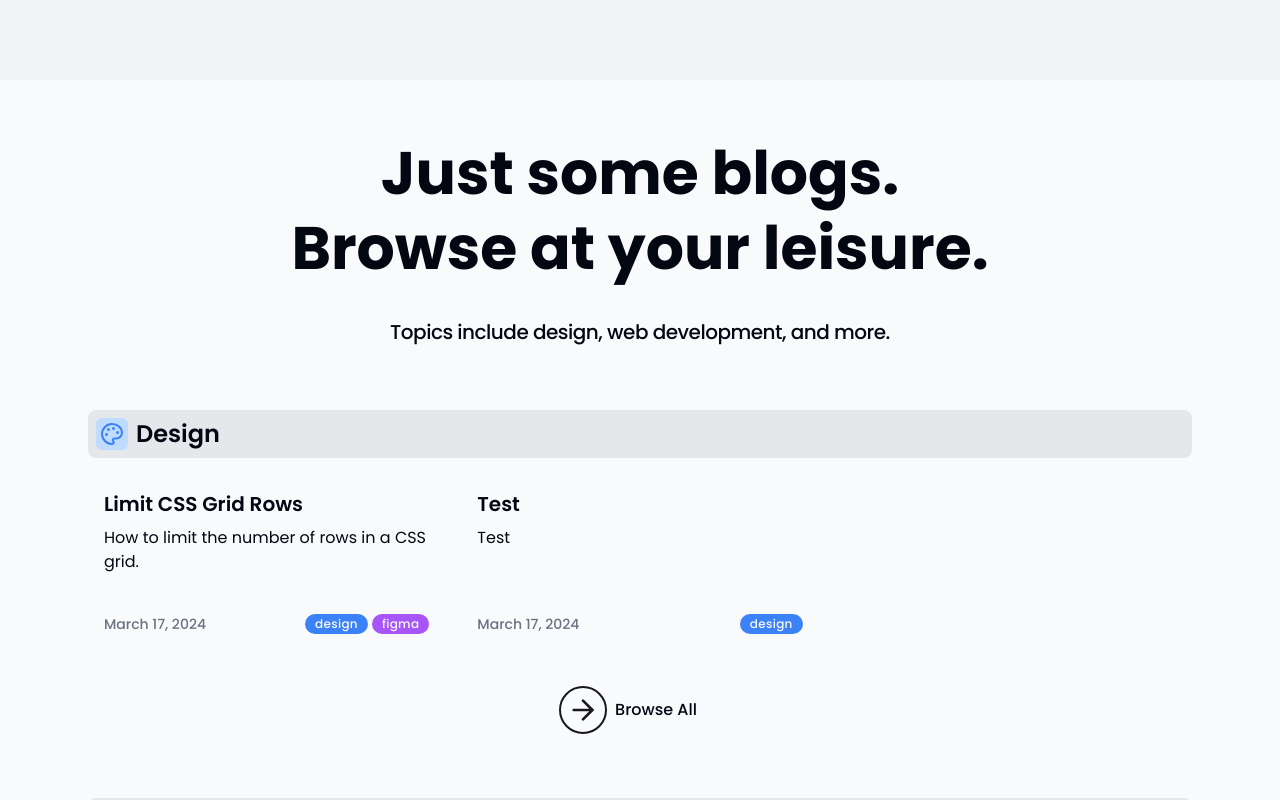
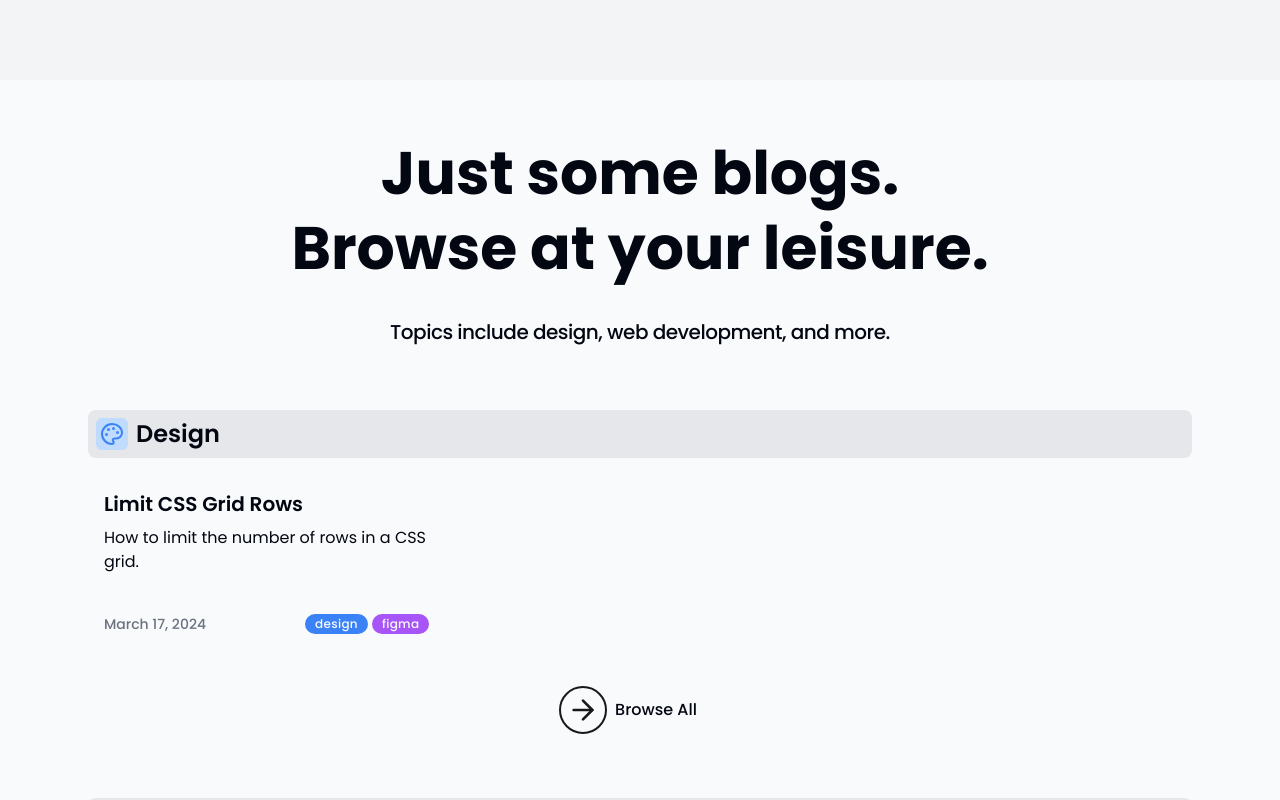
Before and after one commit to nhui98/nhui.blog, a Next.js app: page / in a window 1280 px wide. Shown: the top 800 px of the page. Built offline with nearby package versions, Linux system fonts and the light colour scheme.

Commit message:
refactor: consolidate types

```diff
--- a/src/app/(home)/page.tsx
+++ b/src/app/(home)/page.tsx
@@ -4,9 +4,8 @@ import Link from "next/link";
 import { BlogCard } from "@/components/blog-card";
 import { Container } from "@/components/container";
 import { TopicIcon } from "@/components/icons/topic-icon";
-import { Blog, getBlogs, Slug } from "@/data/blogs";
+import { Blog, getBlogs, Slug, Topic, TOPICS } from "@/lib/blogs";
 import { cn } from "@/lib/utils";
-import { Topic, TOPICS } from "@/lib/validators";
 
 export default async function Page() {
   const blogs = getBlogs();
--- a/src/app/[topic]/(blogs)/limit-css-grid-rows/page.tsx
+++ b/src/app/[topic]/(blogs)/limit-css-grid-rows/page.tsx
@@ -2,9 +2,9 @@ import { Metadata } from "next";
 
 import { ArticleHeading } from "@/components/article-heading";
 import { CodeHighlight } from "@/components/code-highlight";
-import { BLOGS } from "@/data/blogs";
+import { getBlog } from "@/lib/blogs";
 
-const blog = BLOGS["limit-css-grid-rows"];
+const blog = getBlog("limit-css-grid-rows");
 
 export const metadata: Metadata = {
   title: blog.title,
--- a/src/app/[topic]/page.tsx
+++ b/src/app/[topic]/page.tsx
@@ -4,8 +4,7 @@ import { BlogListing } from "@/components/blog-listing";
 import { ContainerSm } from "@/components/container";
 import { TopicIcon } from "@/components/icons/topic-icon";
 import { Separator } from "@/components/ui/separator";
-import { getBlogs } from "@/data/blogs";
-import { isTopic, TOPICS } from "@/lib/validators";
+import { getBlogs, isTopic, TOPICS } from "@/lib/blogs";
 
 export async function generateStaticParams() {
   return TOPICS.map((topic) => ({
--- a/src/components/article-heading.tsx
+++ b/src/components/article-heading.tsx
@@ -1,5 +1,4 @@
-import { Blog, Slug } from "@/data/blogs";
-import { TAG_STYLE } from "@/lib/validators";
+import { Blog, getTagStyle, Slug } from "@/lib/blogs";
 
 import { Badge } from "./ui/badge";
 import { Separator } from "./ui/separator";
@@ -16,7 +15,7 @@ export function ArticleHeading<T extends Slug>({ blog }: { blog: Blog<T> }) {
         <div className="text-sm font-medium text-gray-500">{blog.date}</div>
         <div className="flex flex-wrap gap-1">
           {blog.tags?.map((tag) => (
-            <Badge key={tag} variant={TAG_STYLE[tag]}>
+            <Badge key={tag} variant={getTagStyle(tag)}>
               {tag}
             </Badge>
           ))}
--- a/src/components/blog-card.tsx
+++ b/src/components/blog-card.tsx
@@ -1,8 +1,7 @@
 import Link from "next/link";
 
-import { Blog, Slug } from "@/data/blogs";
+import { Blog, getTagStyle, Slug } from "@/lib/blogs";
 import { cn } from "@/lib/utils";
-import { TAG_STYLE } from "@/lib/validators";
 
 import { Badge } from "./ui/badge";
 
@@ -34,7 +33,7 @@ export function BlogCard<T extends Slug>({
         <div className="text-sm font-medium text-gray-500">{blog.date}</div>
         <div className="flex flex-wrap justify-end gap-1">
           {blog.tags?.map((tag) => (
-            <Badge key={tag} variant={TAG_STYLE[tag]}>
+            <Badge key={tag} variant={getTagStyle(tag)}>
               {tag}
             </Badge>
           ))}
--- a/src/components/blog-listing.tsx
+++ b/src/components/blog-listing.tsx
@@ -4,7 +4,7 @@ import { useState } from "react";
 
 import { Input } from "@/components/ui/input";
 import { ToggleGroup, ToggleGroupItem } from "@/components/ui/toggle-group";
-import { Blog, Slug } from "@/data/blogs";
+import { Blog, Slug } from "@/lib/blogs";
 
 import { BlogCard } from "./blog-card";
 
--- a/src/data/blogs.ts
+++ /dev/null
@@ -1,40 +0,0 @@
-import { Tag, Topic } from "@/lib/validators";
-
-export type Blog<TSlug extends Slug> = {
-  slug: TSlug;
-  title: string;
-  description: string;
-  topic: Topic;
-  tags: Tag[];
-  date: string;
-};
-
-export function getBlogs() {
-  return Object.values(BLOGS).sort(
-    (a, b) => new Date(b.date).getTime() - new Date(a.date).getTime(),
-  );
-}
-
-const SLUGS = ["limit-css-grid-rows", "test"] as const;
-export type Slug = (typeof SLUGS)[number];
-
-export const BLOGS: {
-  [slug in Slug]: Blog<slug>;
-} = {
-  "limit-css-grid-rows": {
-    slug: "limit-css-grid-rows",
-    title: "Limit CSS Grid Rows",
-    description: "How to limit the number of rows in a CSS grid.",
-    topic: "design",
-    tags: ["design", "figma"],
-    date: "March 17, 2024",
-  },
-  test: {
-    slug: "test",
-    title: "Test",
-    description: "Test",
-    topic: "design",
-    tags: ["design"],
-    date: "March 17, 2024",
-  },
-};
--- /dev/null
+++ b/src/lib/blogs.ts
@@ -0,0 +1,62 @@
+import { BadgeProps } from "@/components/ui/badge";
+
+// Topics ----------------------------------------------------------------
+export const TOPICS = ["design", "coding"] as const;
+
+export function isTopic(topic: string): topic is Topic {
+  return TOPICS.includes(topic as Topic);
+}
+
+export type Topic = (typeof TOPICS)[number];
+
+// Tags ----------------------------------------------------------------
+export const TAGS = ["design", "figma"] as const;
+
+export function getTagStyle(tag: Tag): BadgeProps["variant"] {
+  switch (tag) {
+    case "design":
+      return "blue";
+    case "figma":
+      return "purple";
+  }
+}
+
+export type Tag = (typeof TAGS)[number];
+
+// Slugs ----------------------------------------------------------------
+const SLUGS = ["limit-css-grid-rows"] as const;
+
+export type Slug = (typeof SLUGS)[number];
+
+// Blogs ----------------------------------------------------------------
+export type Blog<TSlug extends Slug> = {
+  slug: TSlug;
+  title: string;
+  description: string;
+  topic: Topic;
+  tags: Tag[];
+  date: string;
+};
+
+export function getBlogs() {
+  return Object.values(BLOGS).sort(
+    (a, b) => new Date(b.date).getTime() - new Date(a.date).getTime(),
+  );
+}
+
+export function getBlog<T extends Slug>(slug: T): Blog<T> {
+  return BLOGS[slug];
+}
+
+const BLOGS: {
+  [slug in Slug]: Blog<slug>;
+} = {
+  "limit-css-grid-rows": {
+    slug: "limit-css-grid-rows",
+    title: "Limit CSS Grid Rows",
+    description: "How to limit the number of rows in a CSS grid.",
+    topic: "design",
+    tags: ["design", "figma"],
+    date: "March 17, 2024",
+  },
+};
--- a/src/lib/validators.ts
+++ /dev/null
@@ -1,19 +0,0 @@
-import { BadgeProps } from "@/components/ui/badge";
-
-export const TOPICS = ["design", "coding"] as const;
-
-export function isTopic(topic: string): topic is Topic {
-  return TOPICS.includes(topic as Topic);
-}
-
-export const TAGS = ["design", "figma"] as const;
-
-export const TAG_STYLE: {
-  [key in (typeof TAGS)[number]]: BadgeProps["variant"];
-} = {
-  design: "blue",
-  figma: "purple",
-};
-
-export type Topic = (typeof TOPICS)[number];
-export type Tag = (typeof TAGS)[number];
```
